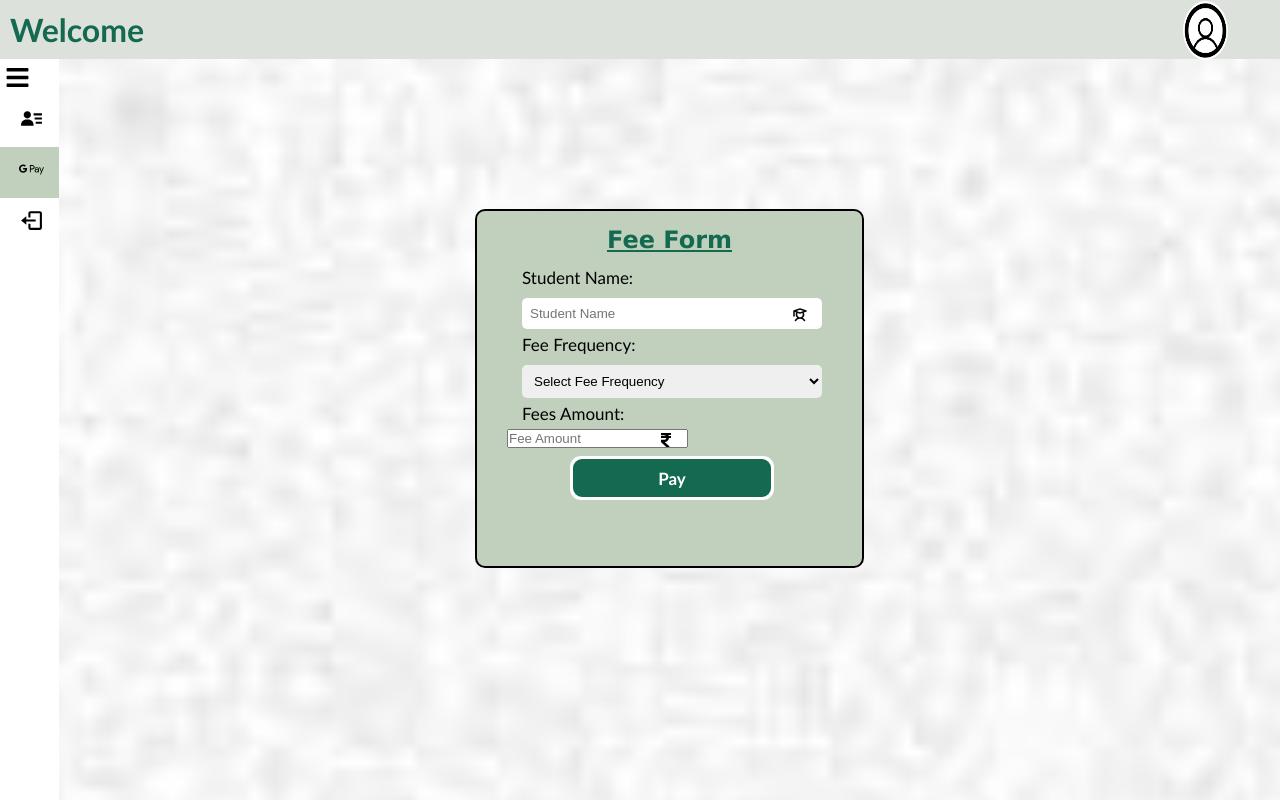
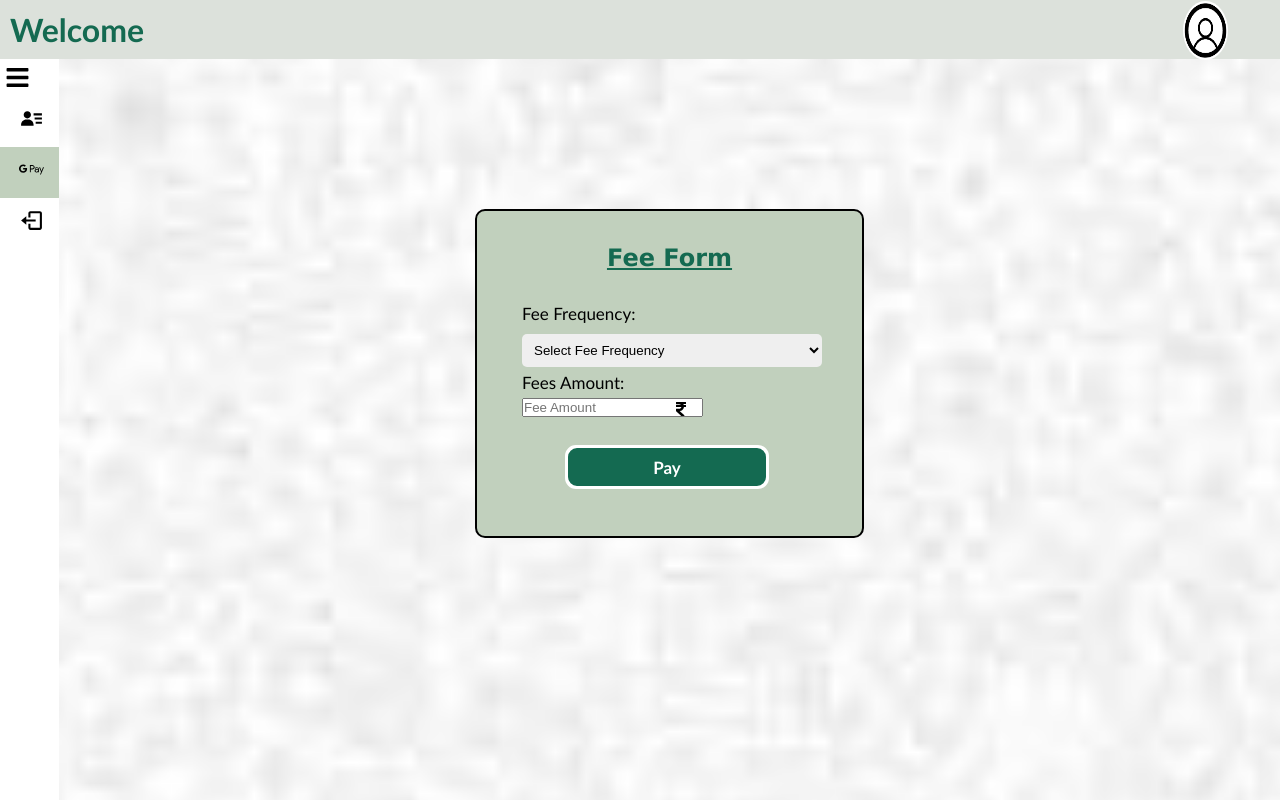
Before and after one commit to Dhirajsakariya/StudentMgntFE, a React (Create React App) app: page /StudentFeeForm in a window 1280 px wide. Shown: the top 800 px of the page. Built offline with nearby package versions, Linux system fonts and the light colour scheme.

Commit message:
FeesConnectivity

```diff
--- a/src/Components/Student/StudentFeeForm.css
+++ b/src/Components/Student/StudentFeeForm.css
@@ -7,7 +7,7 @@
   color:black;
   border-radius: 10px;
   padding: 30px 30px;
-    height: 310px;
+  height: 280px;
   background: transparent;
   border: 2px solid;
   background-color:  hsl(107, 17%, 78%);
@@ -17,6 +17,9 @@
   justify-content: center;
   margin-top: 130px;
   padding-top: 15px;
+}
+#feeAmount{
+  margin-left:15px;
 }
 
 #form-groupf {
@@ -35,7 +38,7 @@
   font-family: 'Lucida Sans', 'Lucida Sans Regular', 'Lucida Grande', 'Lucida Sans Unicode', Geneva, Verdana, sans-serif;
 }
 
-  #labelbox, p {
+#labelboxFee, p {
   display: block;
   margin-bottom: 5px;
   margin-top: 5px;
@@ -48,17 +51,9 @@
   color:white;
 }
 
-  #studentname, #relation {
-    width: 300px;
-    margin-left: 15px;
-    padding: 8px;
-    box-sizing: border-box;
-    margin-top: 5px;
-    border: 1px;
-    border-radius: 5px;
-  }
 
-  #buttontype {
+
+#buttontypee {
   display: inline;
   width: 200px;
   height: 40px;
@@ -68,8 +63,8 @@
   background:#146a51;;
   justify-content: left;
   text-align: center;
-    margin-left: 65px;
-    margin-top: 10px;
+  margin-left: 60px;
+  margin-top: 30px;
   margin-bottom: 15px;
   font-weight: 700;
   font-size: 15px;
--- a/src/Components/Student/StudentFeeForm.jsx
+++ b/src/Components/Student/StudentFeeForm.jsx
@@ -3,48 +3,86 @@ import './StudentFeeForm.css';
 import { FaRupeeSign } from "react-icons/fa";
 import { PiStudentBold } from "react-icons/pi";
 import StudentSidebar from '../Sidebar/StudentSidebar';
+import axios from 'axios';
+
 
 const StudentFeeForm = () => {
-  const [studentName, setStudentName] = useState('');
+
   const [feeAmount, setFeeAmount] = useState('');
-  const [feeFrequency,setFeeFrequency] = useState('');
+  const [feeFrequency, setFeeFrequency] = useState('');
 
-  const feeFrequencies=[ "Monthly", "Quaterly","Annually"];
-  const handleSubmit = (e) => {
+
+  const feeFrequencies = ["quarterly", "annually"];
+
+  const handleFrequencyChange = async (e) => {
+    const selectedFrequency = e.target.value;
+
+
+    const studentObject = JSON.parse(localStorage.getItem('LoggedInUser'));
+    const fullId = studentObject.id;
+
+
+
+    // Fetch fee amount from backend based on selected frequency
+    const response = await fetch(`https://localhost:7157/api/Fees/GetFeeAmount/${fullId}?frequency=${selectedFrequency}`, {
+      method: 'GET',
+      headers: {
+        'Content-Type': 'application/json'
+      }
+    });
+
+    if (response.ok) {
+      const data = await response.json();
+      setFeeAmount(data);
+    } else {
+      console.error('fetching fee amount:', response.statusText);
+    }
+  };
+
+
+  const handleSubmit = async (e) => {
     e.preventDefault();
 
-    // Perform form validation and submission logic here
+    try {
+      const studentObject = JSON.parse(localStorage.getItem('LoggedInUser'));
+      const fullId = studentObject.id;
 
 
-    console.log('Form submitted:', { studentName, feeAmount, feeFrequency });
+      const response = await axios.post(`https://localhost:7157/api/Fees/PostFees`,{
+        StudentId:fullId,
+        FeeFrequency:feeFrequency,
+    Amount:feeAmount
+
+
+
+      });
+      console.log(response.data);
+
+      setFeeFrequency('');
+      setFeeAmount('');
+
+    } catch (error) {
+      console.error('Error submitting fee:', error);
+
+    }
   };
+
 
   return (
     <StudentSidebar>
       <div id='containerstudentfeeform'>
         <form onSubmit={handleSubmit}>
-        <h2>Fee Form</h2>
-          <div id='form-groupa'>
-            <label id="labelbox" htmlFor="studentName">Student Name:</label>
-              <input
-                      type="text"
-                      id="studentname"
-                      placeholder='Student Name'
-                      value={studentName}
-                      onChange={(e) => setStudentName(e.target.value)}
-                      required
-              />
-              <PiStudentBold  id="feeformicon"/>
-              <br />
-          </div>
+         <br></br> <h2>Fee Form</h2><br></br>
+
+
+
           <div className="form-groupf">
-            <label id="labelbox">Fee Frequency:</label>
+            <label id="labelboxFee">Fee Frequency:</label>
             <select
               value={feeFrequency}
               id='relation'
               required
-                      onChange={(e) => setFeeFrequency(e.target.value)}>
-
+              onChange={(e) => { setFeeFrequency(e.target.value); handleFrequencyChange(e); }}>
               <option value="">Select Fee Frequency</option>
               {feeFrequencies.map((feeFrequency) => (
                 <option key={feeFrequency} value={feeFrequency}>
@@ -54,19 +92,19 @@ const StudentFeeForm = () => {
             </select>
           </div>
           <div className='form-groupa'>
-         <label id="labelbox" htmlFor="feesAmount">Fees Amount:</label>
+            <label id="labelboxFee" htmlFor="feesAmount">Fees Amount:</label>
             <input
               type="text"
               id="feeAmount"
               value={feeAmount}
               placeholder='Fee Amount'
-                  onChange={(e) => setFeeAmount(e.target.value)}
+              readOnly // Ensure the input is read-only to display the fetched amount
               required
             />
-          <FaRupeeSign id='feeformicon'/>
+            <FaRupeeSign id='feeformicon' />
             <br />
           </div>
-        <button id="buttontype" type="submit">Pay</button>
+          <button id="buttontypee" type="submit" onSubmit={handleSubmit}>Pay</button>
         </form>
       </div>
     </StudentSidebar>
```
Lines whose indentation alone changed are shown as unchanged.
